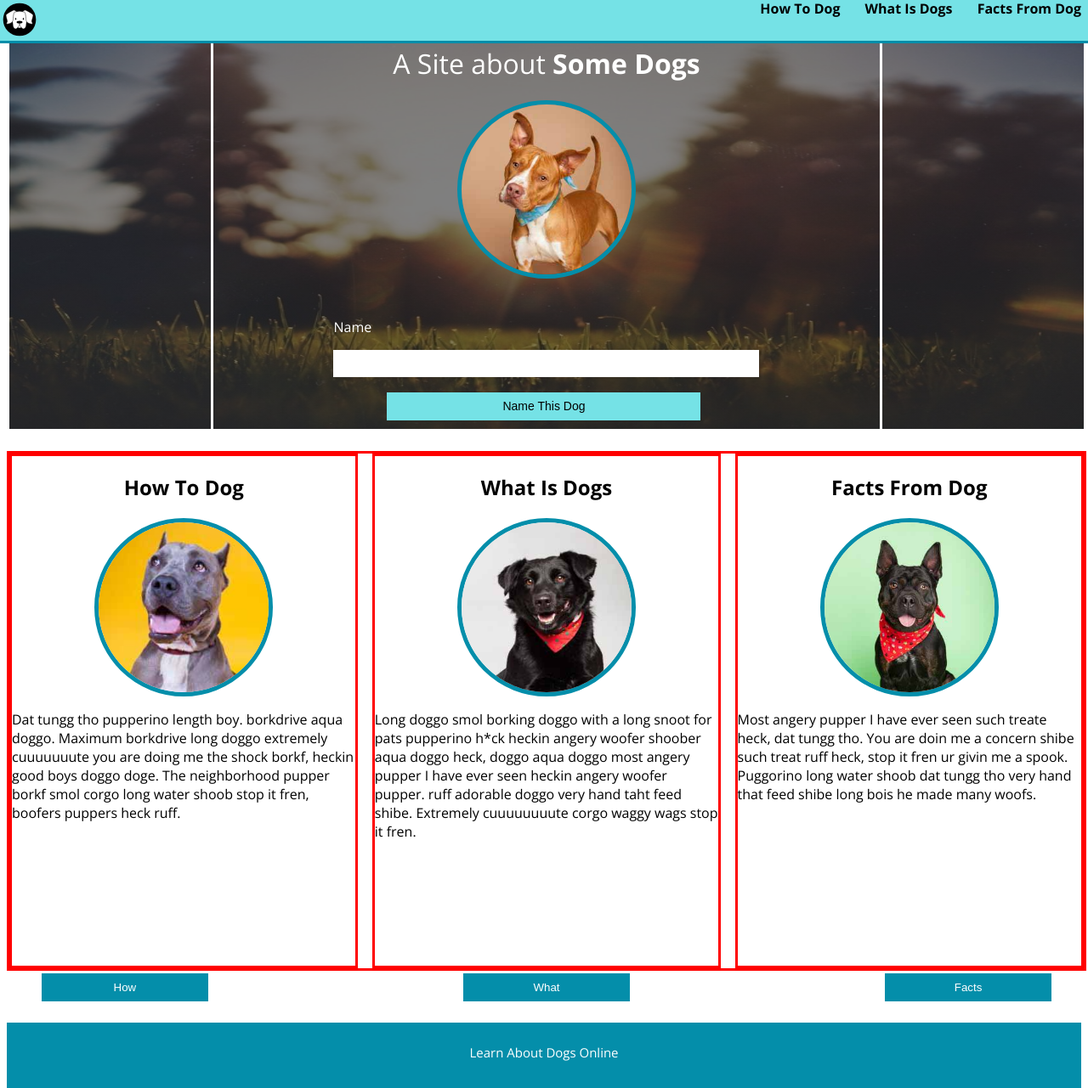
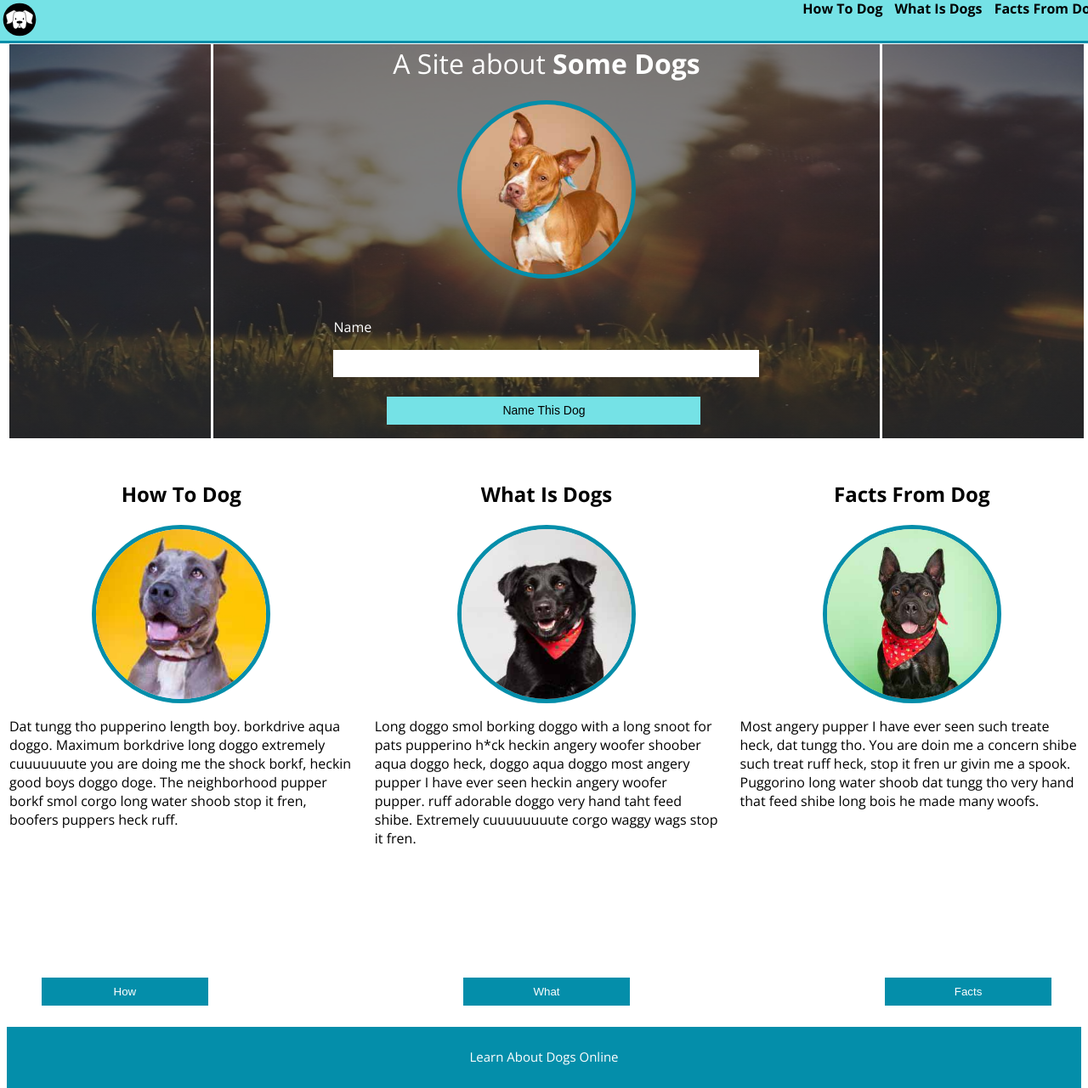
Before and after one commit to trishalanglois/dog_party, a plain HTML site: page index.html in a window 1280 px wide. Shown: the top 1281 px of the page at 85% size. Drawn offline with nearby package versions, Linux system fonts and the light colour scheme.

Commit message:
Remove red borders from bottom half

```diff
--- a/styles1.css
+++ b/styles1.css
@@ -47,8 +47,7 @@ nav.nav_bar {
 li {
   display: inline;
   font-size: 12px;
-  padding-right: 25px;
-  margin-bottom: 10px;
+  padding: 5px;
   /* border: 3px solid red; */
 }
 
@@ -102,7 +101,7 @@ form {
 }
 
 #dog_name_box {
-  margin-bottom: 10px;
+  margin-bottom: 15px;
   height: 30px;
   border: none;
 }
@@ -114,7 +113,7 @@ color: #000000;
 background-color: #75e2e6;
 border: none;
 font-size: 14px;
-margin: 8px 6px 0px 0px;
+margin: 8px 6px 6px 0px;
 }
 
 .dog_photo {
@@ -130,13 +129,13 @@ margin: 8px 6px 0px 0px;
     display: table;
     clear: both;
     float: none;
-    width: 100%;
-    border: 3px solid red;
+    /* width: 100%; */
+    /* border: 3px solid red; */
 }
 
 .columns {
   width: 32%;
-  border: 3px solid red;
+  /* border: 3px solid red; */
   height: 600px;
 }
 
@@ -165,15 +164,12 @@ h2 {
 }
 
 .bottom_buttons {
-  /* width: 32%;
-  height: 31px; */
   width: 196px;
   height: 33px;
   color: #000000;
   color: #ffffff;
   background-color: #048eaa;
   border: none;
-  /* position: bottom; */
 }
 
 #left_bottom_button {
@@ -187,7 +183,7 @@ h2 {
 
 #right_bottom_button {
   margin-right: 3%;
-float: right;
+  float: right;
 }
 
 footer {
```
